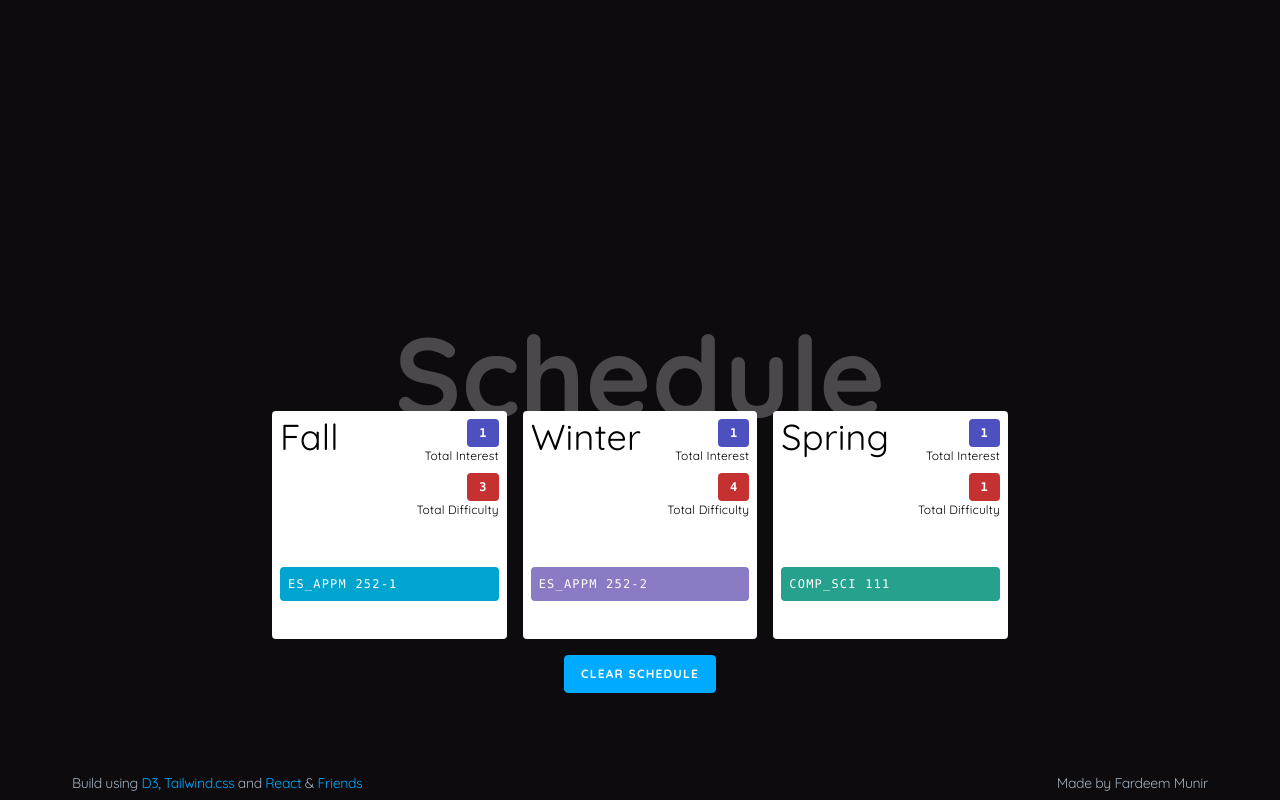
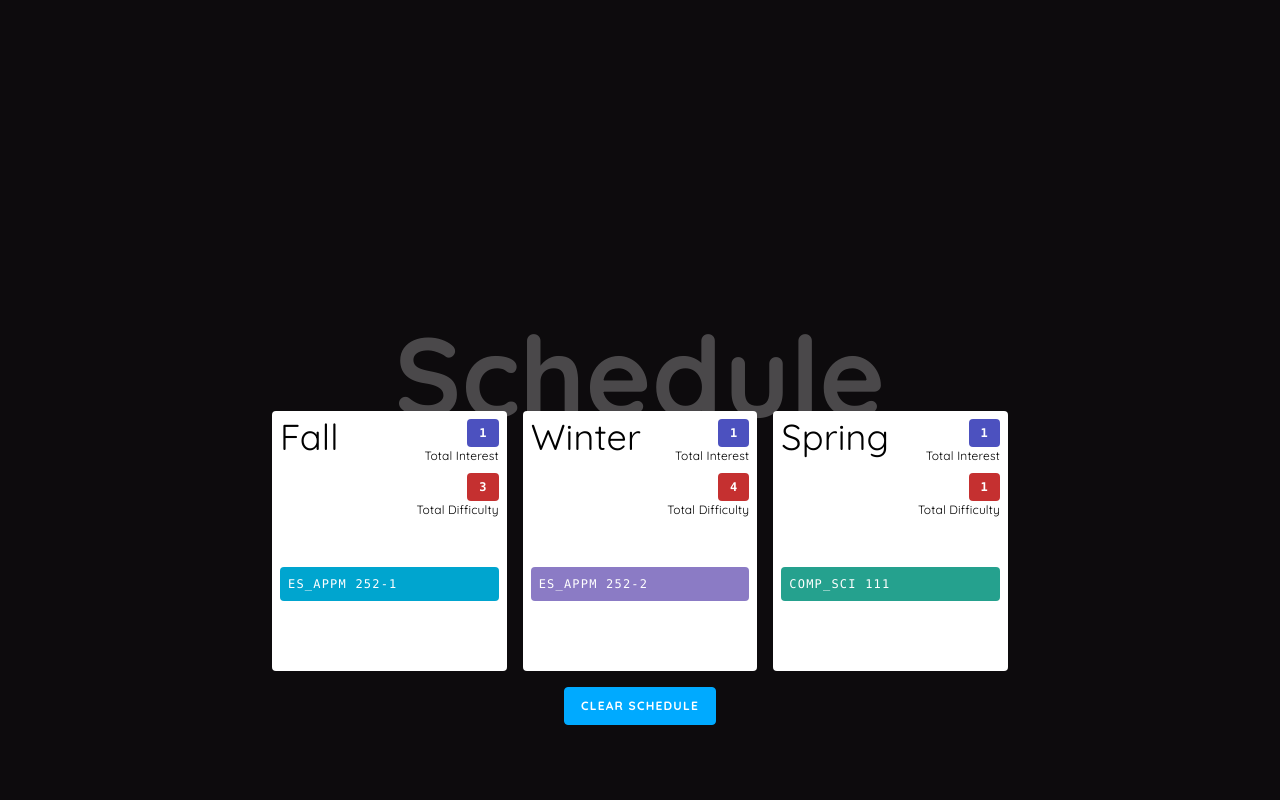
Before and after one commit to fardeemmunir/gameplan, a Next.js app: page / in a window 1280 px wide. Both pictures are taken after a click on the button "GENERATE". Shown: the part 1029-1829 px from the top of the page. Built offline with nearby package versions, Linux system fonts and the light colour scheme.

Commit message:
Why is CSS so hard?!

```diff
--- a/styles/main.css
+++ b/styles/main.css
@@ -158,5 +158,5 @@ text {
 }
 
 .min-h-24 {
-  min-height: 4rem;
+  min-height: 6rem;
 }
```
